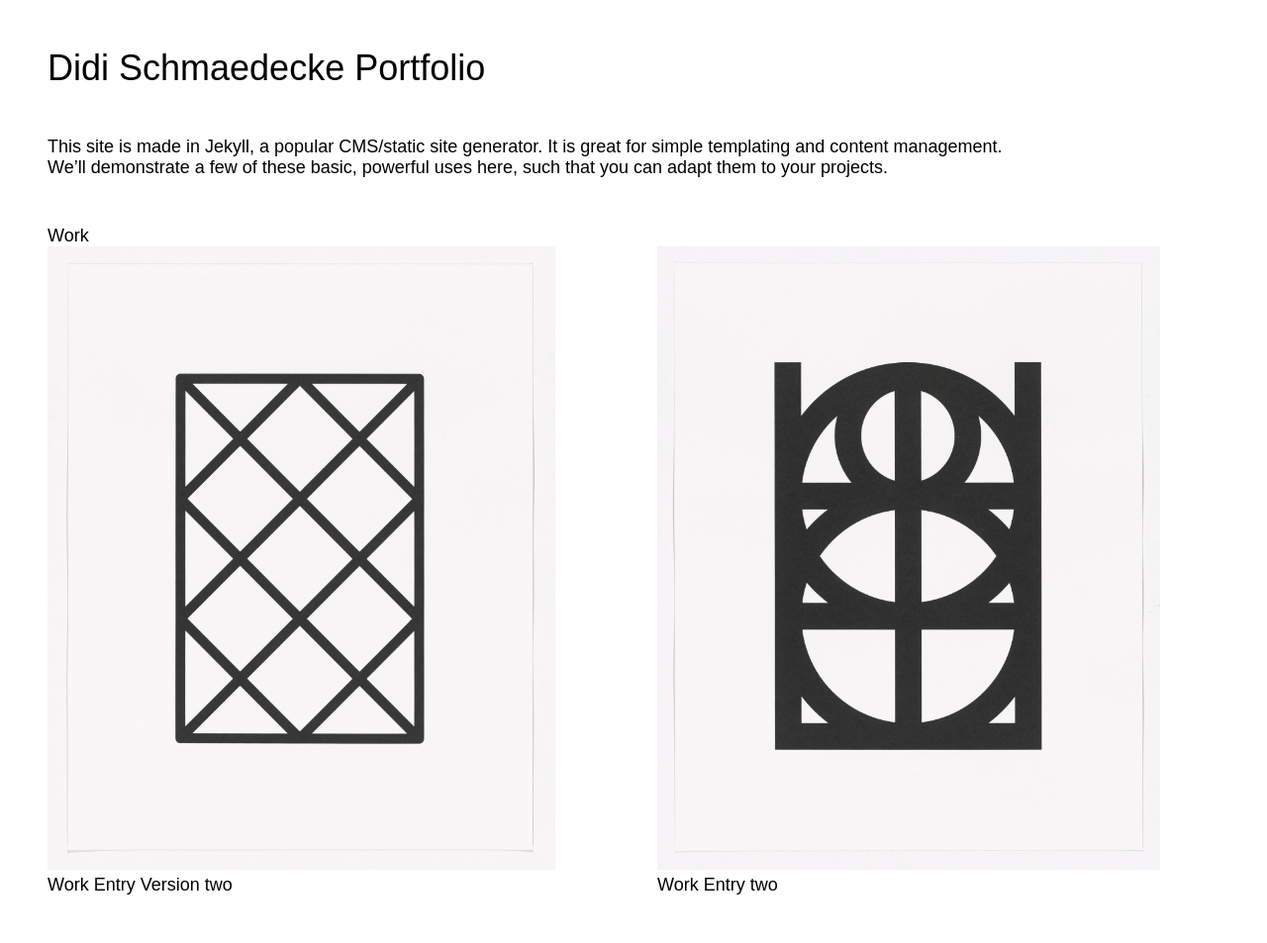
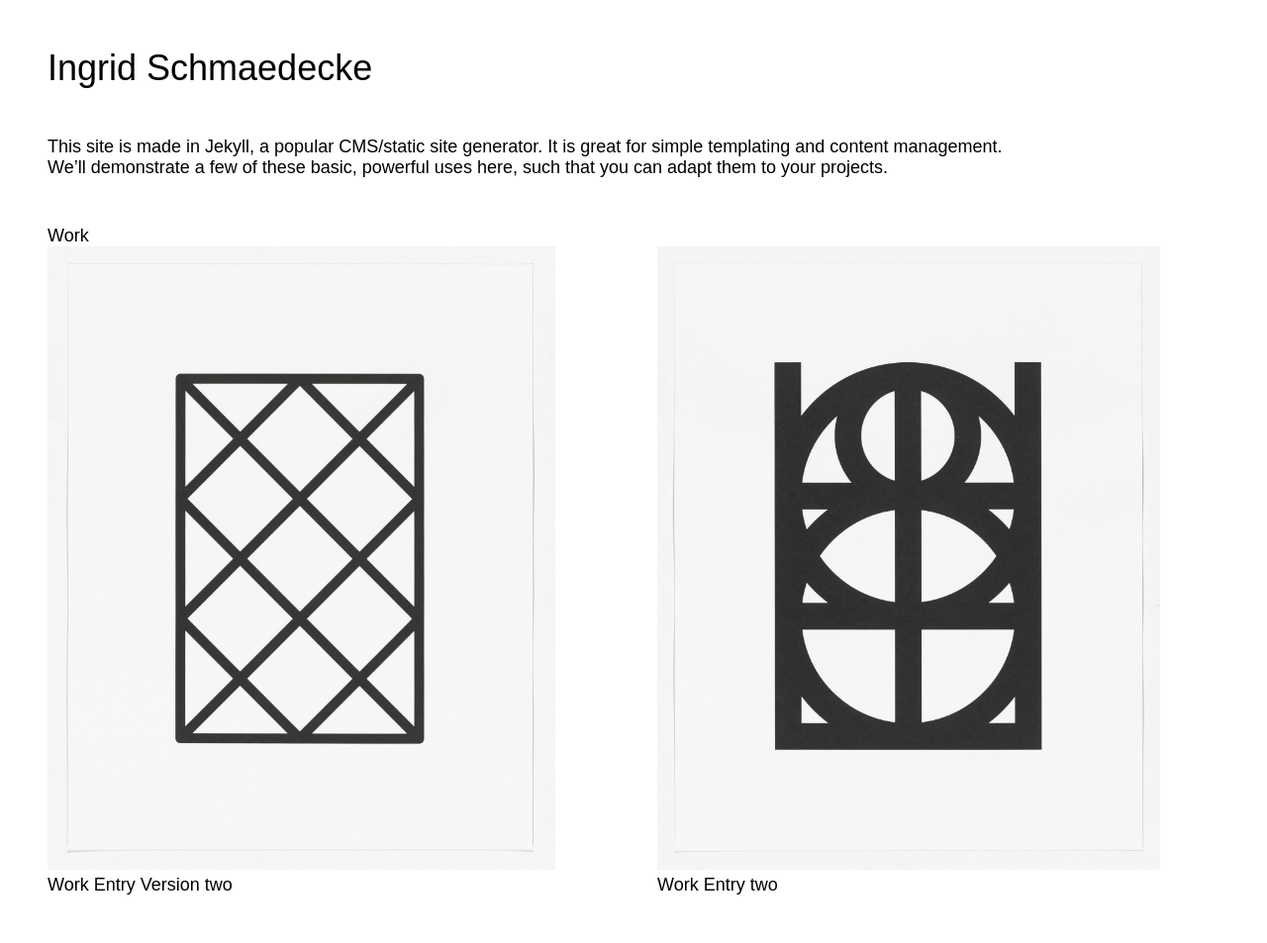
Before and after one commit to ischmaedecke/portfolio, a Jekyll site: the page built from index.html, in a window 1280 px wide. Shown: the whole page at 99% size. Built offline with Jekyll 4.4.1, drawn with Linux system fonts in a browser that asks for light colours.

Commit message:
Update portfolio to my name.

```diff
--- a/_config.yml
+++ b/_config.yml
@@ -1,4 +1,4 @@
 baseurl: /portfolio
-title: Didi Schmaedecke Portfolio
+title: Ingrid Schmaedecke
 livereload: true
 theme: null
```
